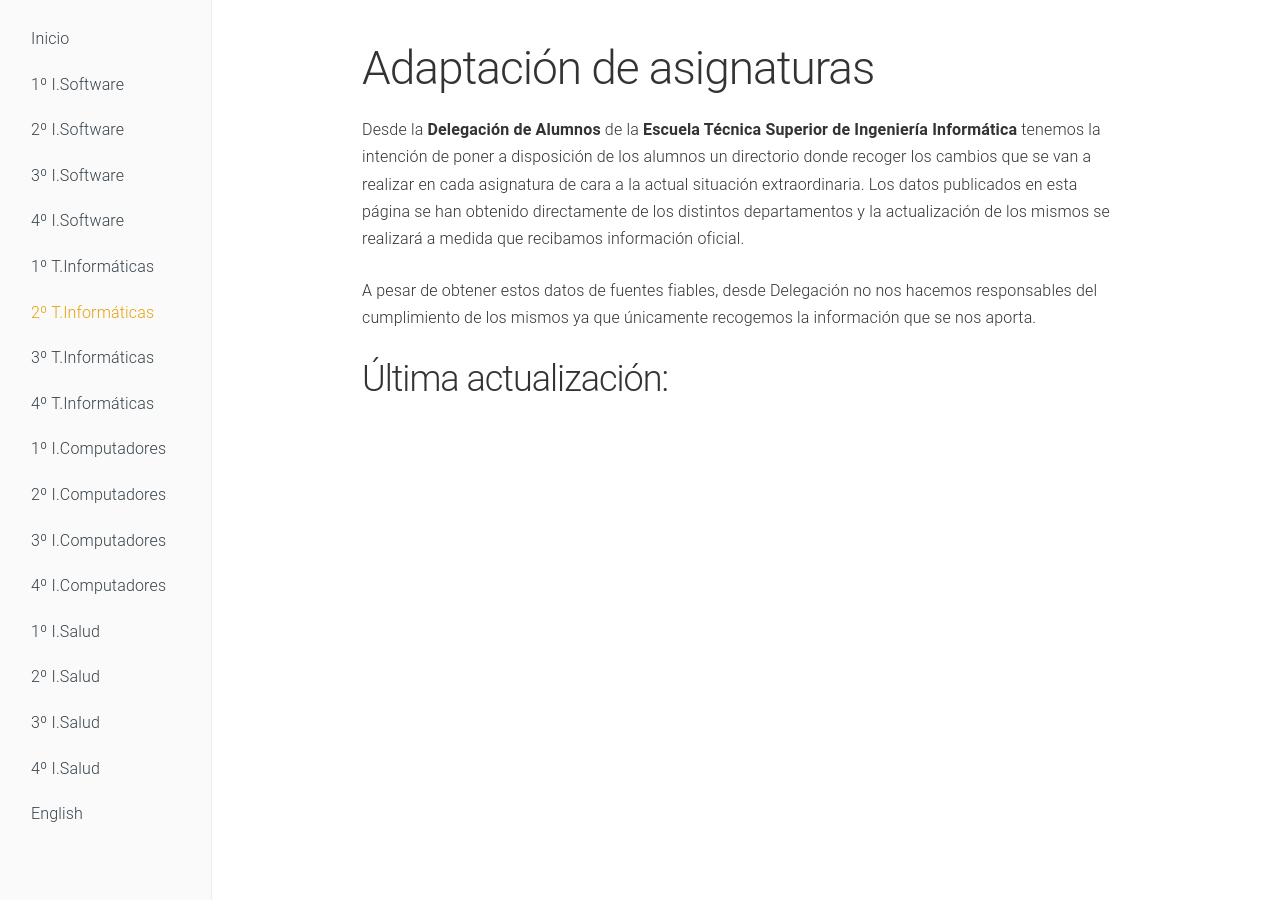
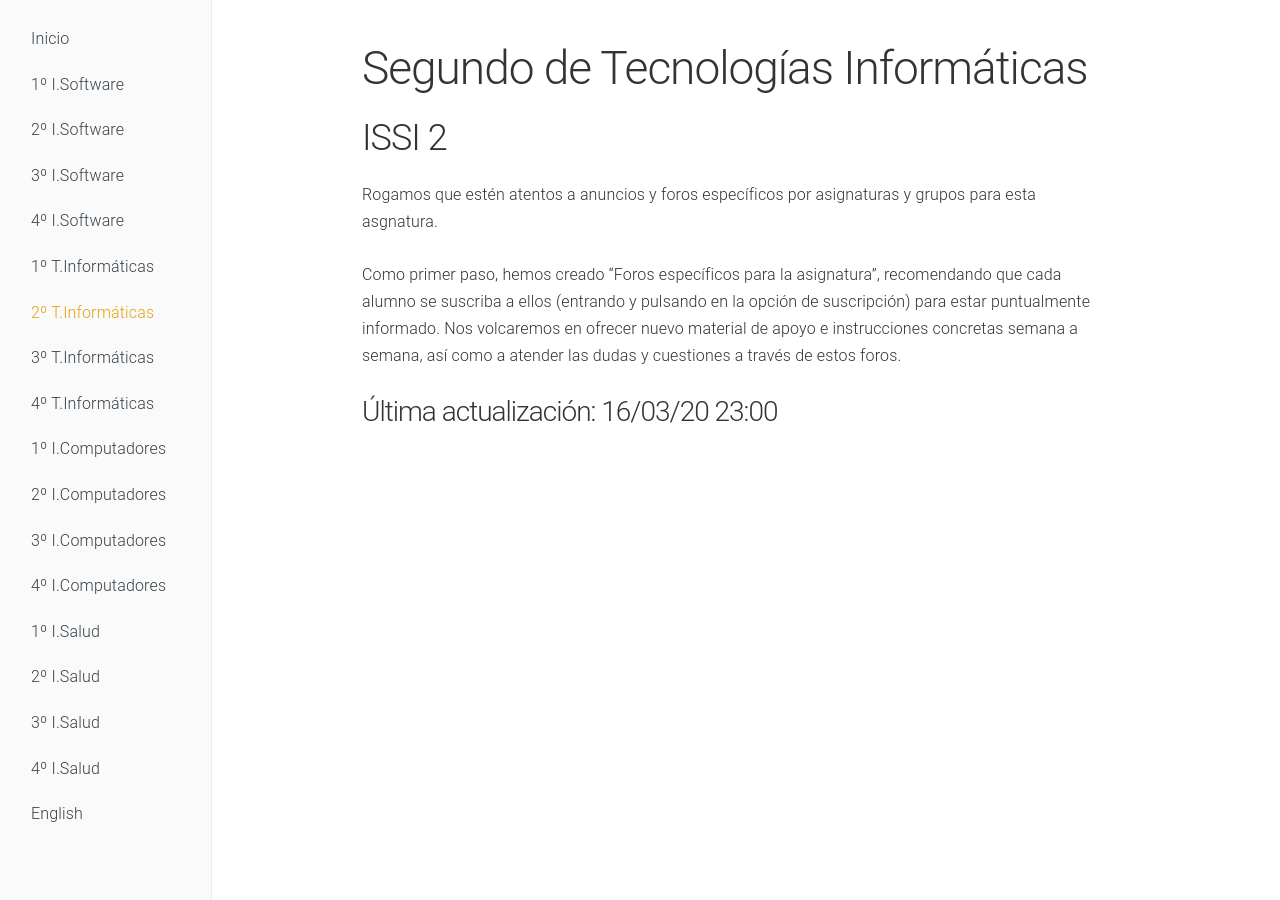
Before and after one commit to dlga/dlgaadaptaciones, a Jekyll site: the page built from 2tinf.md, in a window 1280 px wide. Built offline with Jekyll 4.4.1, drawn with Linux system fonts in a browser that asks for light colours.

Commit message:
ISSI changed

```diff
--- a/2tinf.md
+++ b/2tinf.md
@@ -4,11 +4,15 @@ title: 2º T.Informáticas
 navigation: 7
 ---
 
-# Adaptación de asignaturas
+# Segundo de Tecnologías Informáticas
 
-Desde la **Delegación de Alumnos** de la **Escuela Técnica Superior de Ingeniería Informática** tenemos la intención de poner a disposición de los alumnos un directorio donde recoger los cambios que se van a realizar en cada asignatura de cara a la actual situación extraordinaria.
-Los datos publicados en esta página se han obtenido directamente de los distintos departamentos y la actualización de los mismos se realizará a medida que recibamos información oficial.
 
-A pesar de obtener estos datos de fuentes fiables, desde Delegación no nos hacemos responsables del cumplimiento de los mismos ya que únicamente recogemos la información que se nos aporta.
 
-## Última actualización:
+## ISSI 2
+
+Rogamos que estén atentos a anuncios y foros específicos por asignaturas y grupos para esta asgnatura.
+
+Como primer paso, hemos creado "Foros específicos para la asignatura", recomendando que cada alumno se suscriba a ellos (entrando y pulsando en la opción de suscripción) para estar puntualmente informado. Nos volcaremos en ofrecer nuevo material de apoyo e instrucciones concretas semana a semana, así como a atender las dudas y cuestiones a través de estos foros.
+
+
+### Última actualización: 16/03/20 23:00
```
Also changed, not shown: 2comp.md (+7 -2 lines), english.md (+6 -0 lines).
